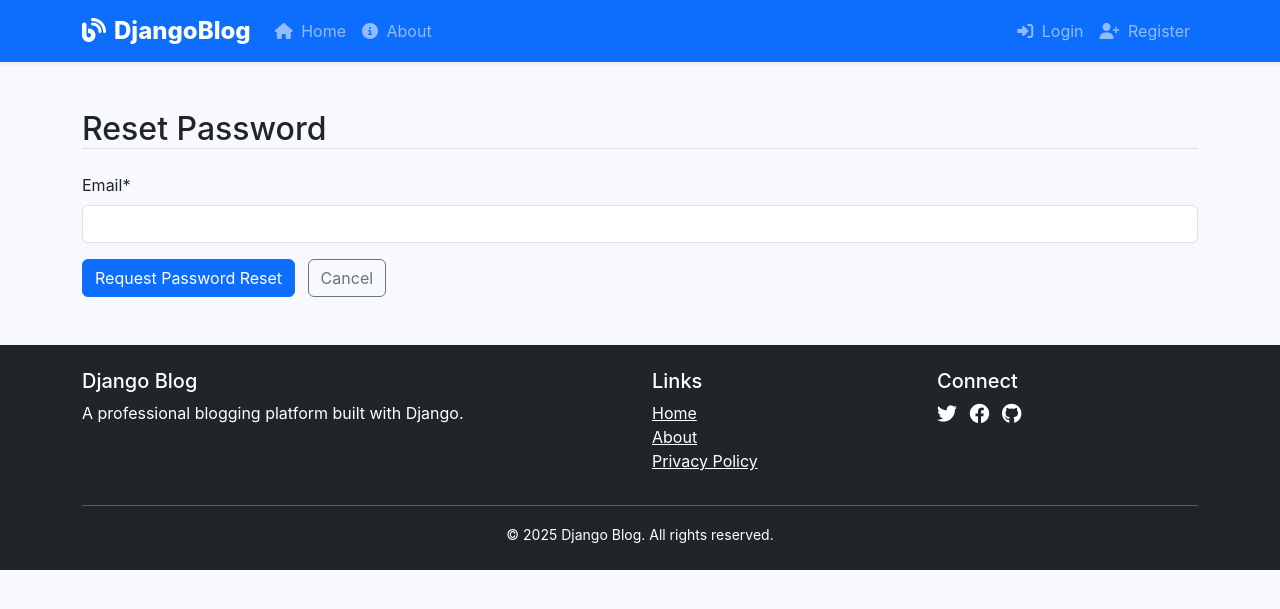
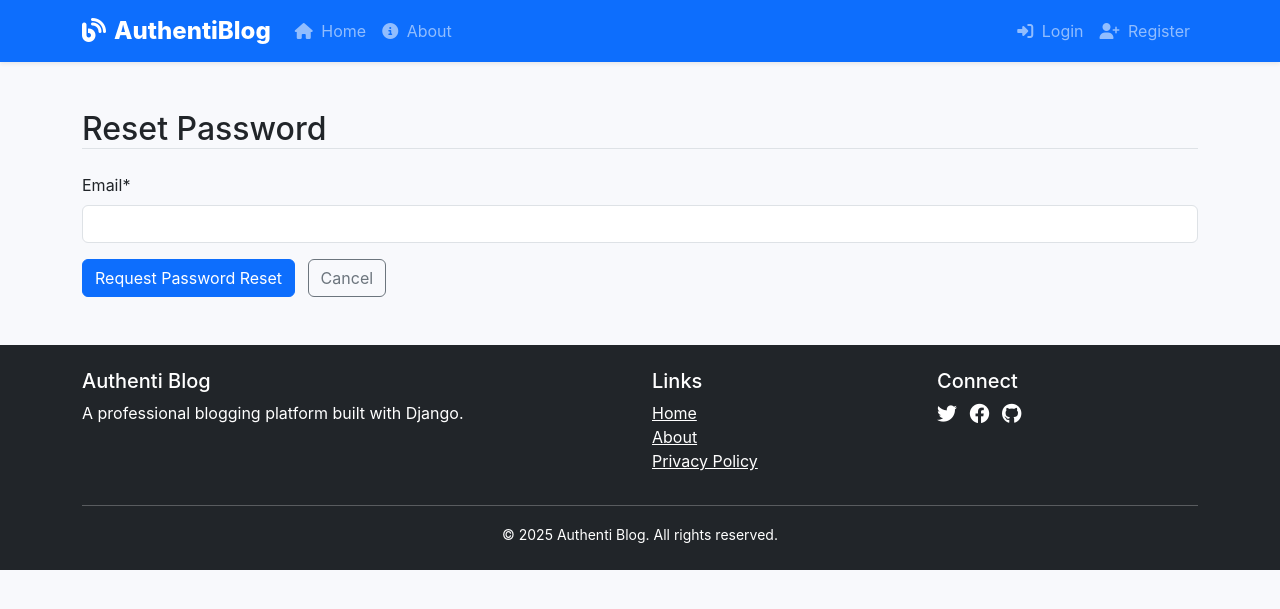
Before and after one commit to PallabSamanta/Blog-app, a Django app: page /password-reset/ in a window 1280 px wide. Shown: the top 609 px of the page. Run offline with Django 5.2, Linux system fonts and the light colour scheme; some libraries are stand-ins or nearby versions.

Commit message:
Change Name

```diff
--- a/blog_project/blog/templates/blog/base.html
+++ b/blog_project/blog/templates/blog/base.html
@@ -79,7 +79,7 @@
     <nav class="navbar navbar-expand-lg navbar-dark bg-primary shadow-sm">
         <div class="container">
             <a class="navbar-brand" href="{% url 'home' %}">
-                <i class="fas fa-blog me-2"></i>DjangoBlog
+                <i class="fas fa-blog me-2"></i>AuthentiBlog
             </a>
             <button class="navbar-toggler" type="button" data-bs-toggle="collapse" data-bs-target="#navbarContent">
                 <span class="navbar-toggler-icon"></span>
@@ -164,7 +164,7 @@
         <div class="container">
             <div class="row">
                 <div class="col-md-6">
-                    <h5>Django Blog</h5>
+                    <h5>Authenti Blog</h5>
                     <p>A professional blogging platform built with Django.</p>
                 </div>
                 <div class="col-md-3">
@@ -184,7 +184,7 @@
             </div>
             <hr class="bg-light">
             <div class="text-center">
-                <small>© {% now "Y" %} Django Blog. All rights reserved.</small>
+                <small>© {% now "Y" %} Authenti Blog. All rights reserved.</small>
             </div>
         </div>
     </footer>
```
